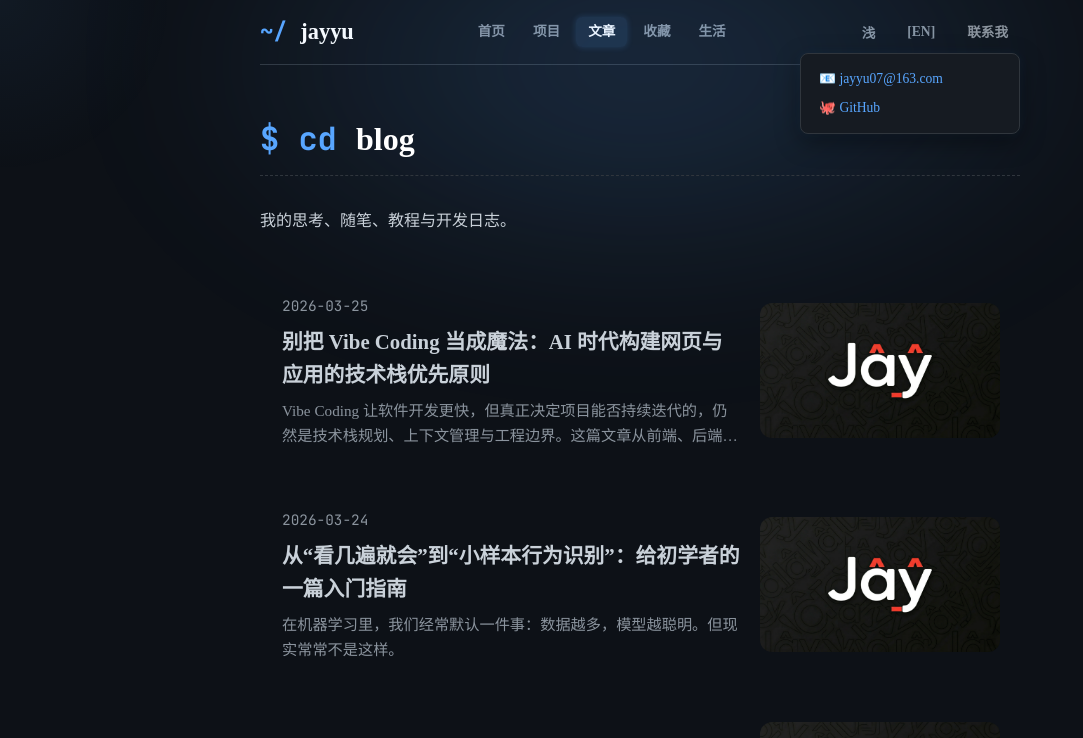
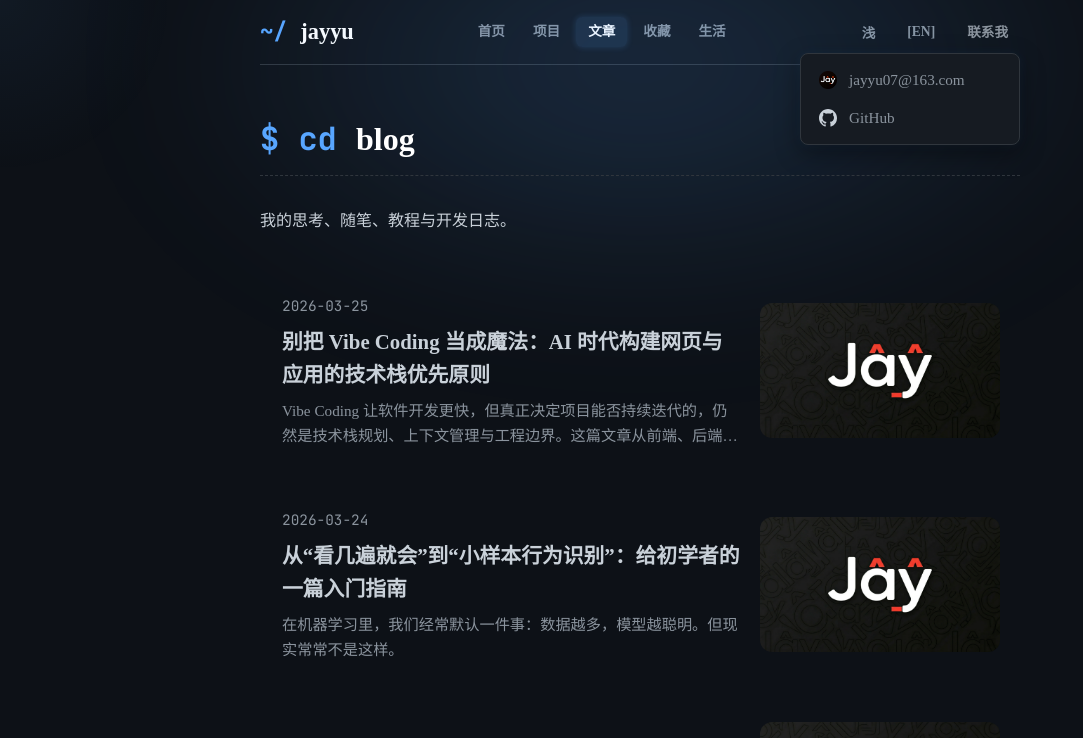
Before and after one commit to JayYu686/JayYu-Blog, an Astro site: page /blog in a window 1280 px wide. Both pictures are taken after a click on the element "联系我". Shown: the top 738 px of the page, without its empty margins (0-1083 px from the left). Built offline with nearby package versions, Linux system fonts and the light colour scheme; Astro itself is replaced by a stand-in of ours; some packages are replaced by stand-ins of ours.

Commit message:
feat: add global return link to main sections and replace contact emojis with sleek svg/image icons

```diff
--- a/src/layouts/BaseLayout.astro
+++ b/src/layouts/BaseLayout.astro
@@ -33,6 +33,13 @@ const isActive = (path: string) => {
 const toggleUrl = lang === 'zh'
   ? '/en' + (currentPath === '/' ? '/' : currentPath)
   : currentPath.replace(/^\/en/, '') || '/';
+
+// Global Return Nav Logic
+const pathSegments = currentPath.split('/').filter(Boolean);
+const isHome = pathSegments.length === 0 || (pathSegments.length === 1 && pathSegments[0] === 'en');
+const isPost = pathSegments.includes('blog') && pathSegments[pathSegments.length - 1] !== 'blog';
+const showGlobalBack = !isHome && !isPost;
+const backUrl = lang === 'zh' ? '/' : `/${lang}/`;
 
 // SEO: build canonical URL and full image URL
 const siteUrl = Astro.site ? Astro.site.origin : '';
@@ -106,16 +113,29 @@ const ogImage = image.startsWith('http') ? image : (siteUrl ? new URL(image, sit
                         <div class="contact-wrapper">
                             <span class="contact-trigger">{lang === 'zh' ? '联系我' : 'Contact'}</span>
                             <div class="contact-dropdown">
-                                <!-- Break email to avoid Cloudflare obfuscation -->
-                                <p>📧 <a href="#" onclick="window.location.href='mailto:'+'jayyu07'+'@'+'163.com'; return false;">jayyu07<span>@</span>163.com</a></p>
-                            <p>🐙 <a href="https://github.com/JayYu686" target="_blank">GitHub</a></p>
-                        </div>
+                                <div class="contact-item">
+                                    <img src="/favicon.png" alt="Email" class="contact-icon" />
+                                    <!-- Break email to avoid Cloudflare obfuscation -->
+                                    <a href="#" onclick="window.location.href='mailto:'+'jayyu07'+'@'+'163.com'; return false;">jayyu07<span>@</span>163.com</a>
+                                </div>
+                                <div class="contact-item">
+                                    <svg class="contact-icon github-icon" viewBox="0 0 24 24" fill="currentColor">
+                                        <path d="M12 0C5.37 0 0 5.37 0 12c0 5.31 3.435 9.795 8.205 11.385.6.105.825-.255.825-.57 0-.285-.015-1.23-.015-2.235-3.015.555-3.795-.735-3.975-1.395-.09-.225-.48-1.395-1.02-1.665-.42-.21-1.02-.765-.015-.78.945-.015 1.62.87 1.845 1.23 1.08 1.815 2.805 1.305 3.495.99.105-.78.42-1.305.765-1.605-2.67-.3-5.46-1.335-5.46-5.925 0-1.305.465-2.385 1.23-3.225-.12-.3-.54-1.53.12-3.18 0 0 1.005-.315 3.3 1.23.96-.27 1.98-.405 3-.405s2.04.135 3 .405c2.295-1.56 3.3-1.23 3.3-1.23.66 1.65.24 2.88.12 3.18.765.84 1.23 1.905 1.23 3.225 0 4.605-2.805 5.625-5.475 5.925.435.375.81 1.095.81 2.22 0 1.605-.015 2.895-.015 3.3 0 .315.225.69.825.57A12.02 12.02 0 0024 12c0-6.63-5.37-12-12-12z"/>
+                                    </svg>
+                                    <a href="https://github.com/JayYu686" target="_blank">GitHub</a>
+                                </div>
+                            </div>
                     </div>
                 </nav>
             </header>
 
             <main>
 		        <slot />
+                {showGlobalBack && (
+                    <div class="global-back-nav">
+                        <a href={backUrl} class="global-back-link">cd ../</a>
+                    </div>
+                )}
             </main>
 
             <footer>
@@ -299,23 +319,60 @@ const ogImage = image.startsWith('http') ? image : (siteUrl ? new URL(image, sit
         height: 8px;
     }
 
-    .contact-dropdown p {
-        margin: 0 0 8px 0;
-        font-size: 0.85rem;
-        color: var(--text-color);
+    .contact-item {
+        display: flex;
+        align-items: center;
+        gap: 12px;
+        margin-bottom: 14px;
         white-space: nowrap;
     }
 
-    .contact-dropdown p:last-child {
+    .contact-item:last-child {
         margin-bottom: 0;
     }
 
+    .contact-icon {
+        width: 18px;
+        height: 18px;
+        object-fit: contain;
+    }
+
+    .github-icon {
+        color: var(--text-color);
+        transition: color 0.2s ease;
+    }
+
+    .contact-item:hover .github-icon {
+        color: var(--heading-color);
+    }
+
     .contact-dropdown a {
+        color: var(--secondary-text);
+        text-decoration: none;
+        font-size: 0.95rem;
+        transition: color 0.2s ease;
+    }
+
+    .contact-dropdown a:hover {
         color: var(--accent-color);
         text-decoration: none;
     }
 
-    .contact-dropdown a:hover {
+    .global-back-nav {
+        margin-top: 60px;
+        padding-top: 20px;
+        border-top: 1px dashed var(--border-color);
+    }
+
+    .global-back-link {
+        font-size: 1.1rem;
+        font-weight: bold;
+        color: var(--accent-color);
+        text-decoration: none;
+        transition: text-decoration 0.2s ease;
+    }
+
+    .global-back-link:hover {
         text-decoration: underline;
     }
 
```
